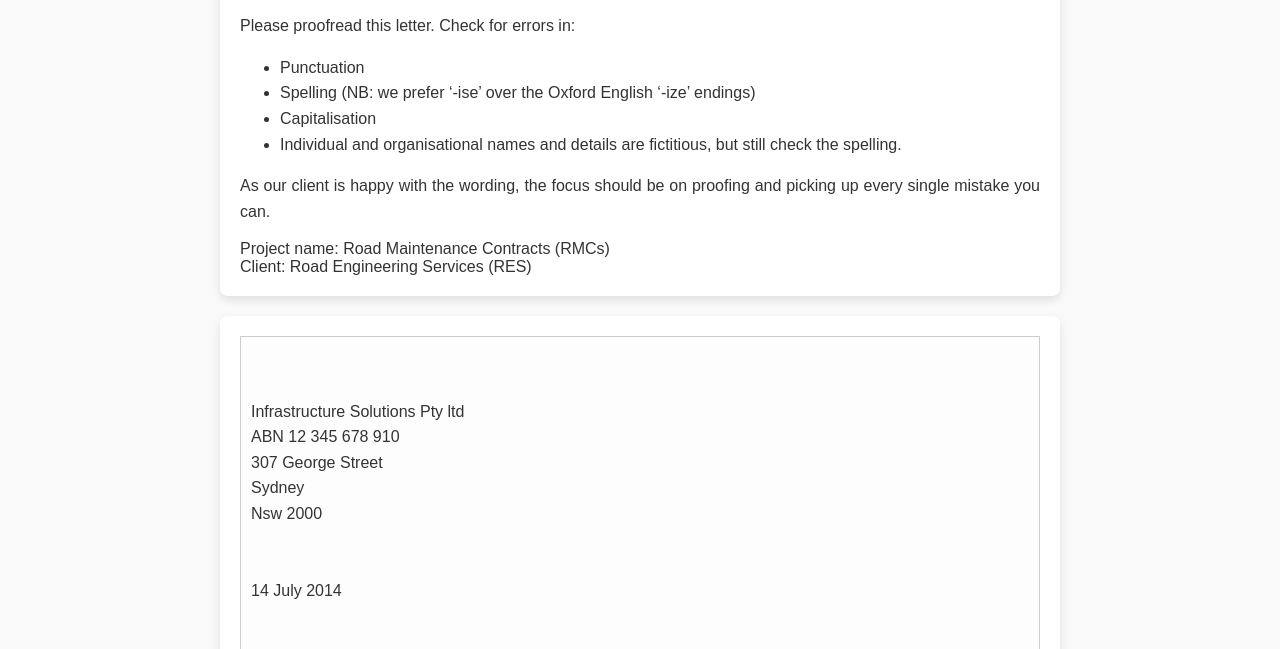
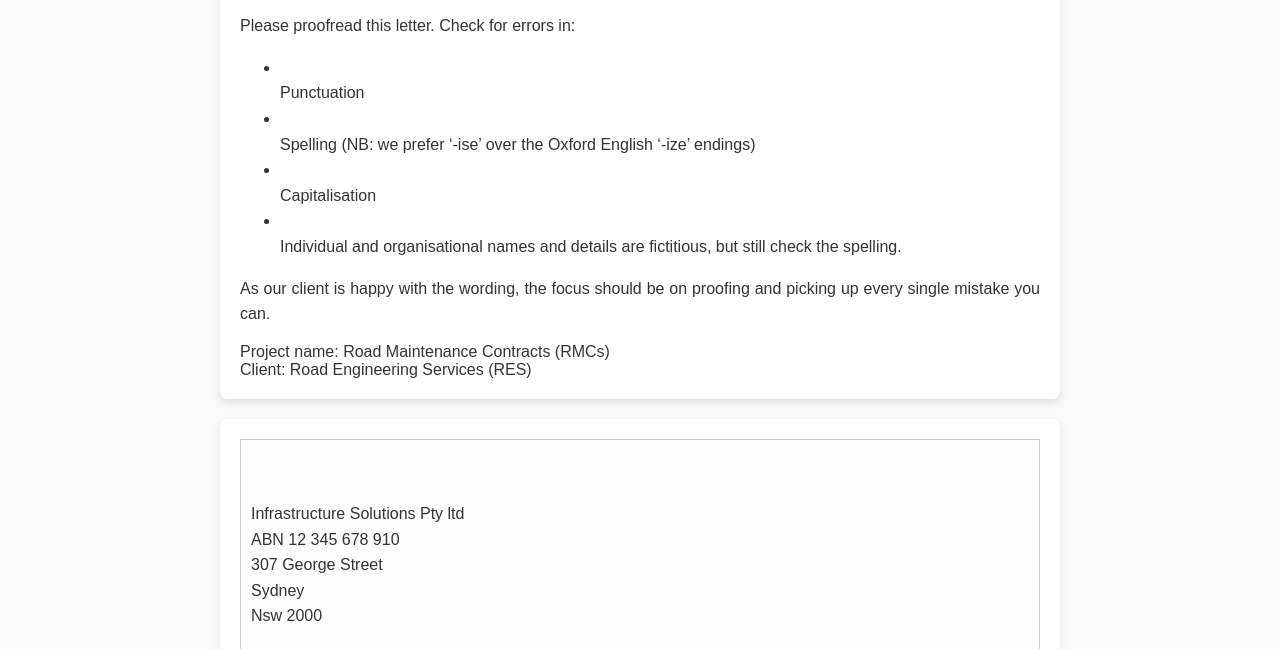
Before and after one commit to Diana-tootsweet/Tootsweet-assessment, a plain HTML site: page test_page.html in a window 1280 px wide. Shown: the part 151-800 px from the top of the page. Drawn offline with Linux system fonts and the light colour scheme.

Commit message:
Update test_page.html

```diff
--- a/test_page.html
+++ b/test_page.html
@@ -107,10 +107,10 @@
             <p>Please read the following instructions carefully. Ensure you understand what is required before you begin. Following instructions is an important part of being a Toot Sweeter.</p>
             <p>Please proofread this letter. Check for errors in:</p>
             <ul>
-                <li>Punctuation</li>
-                <li>Spelling (NB: we prefer ‘-ise’ over the Oxford English ‘-ize’ endings)</li>
-                <li>Capitalisation</li>
-                <li>Individual and organisational names and details are fictitious, but still check the spelling.</li>
+                <li></li>Punctuation
+                <li></li>Spelling (NB: we prefer ‘-ise’ over the Oxford English ‘-ize’ endings)
+                <li></li>Capitalisation
+                <li></li>Individual and organisational names and details are fictitious, but still check the spelling.
             </ul>
             <p>As our client is happy with the wording, the focus should be on proofing and picking up every single mistake you can.</p>
         </div>
```
